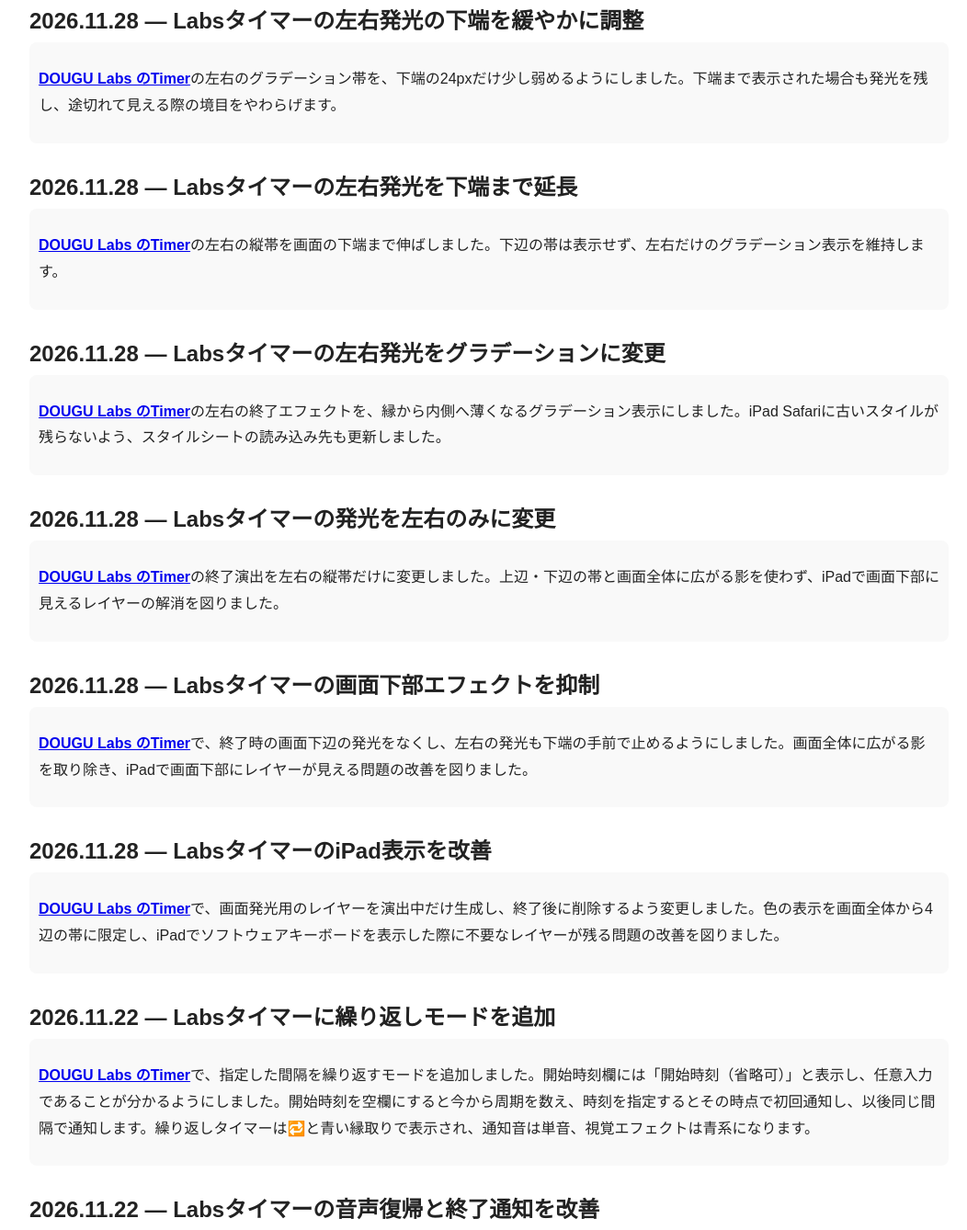
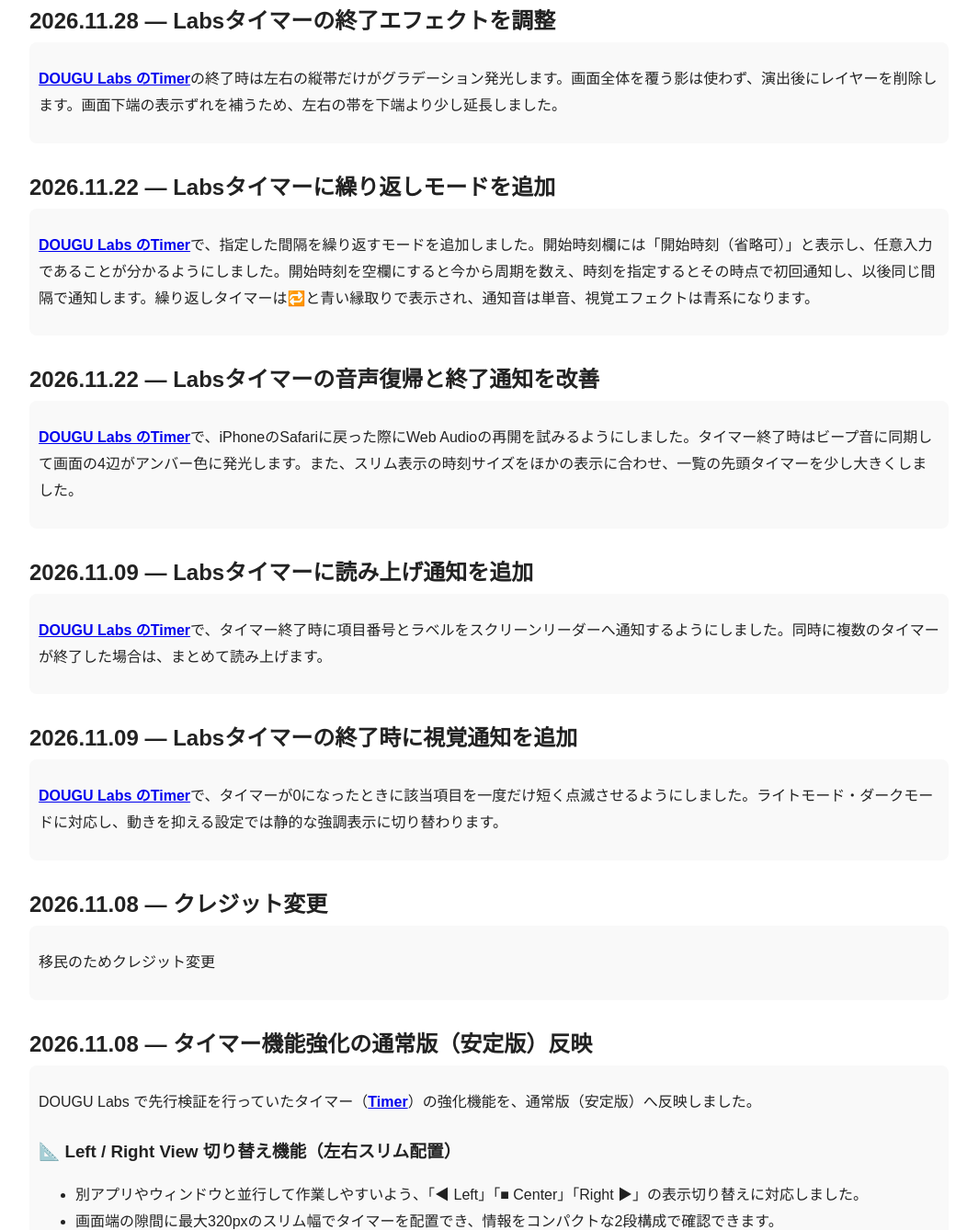
Before and after one commit to ai9-commits/LW, a plain HTML site: page release-notes.html in a window 1280 px wide. Shown: the part 218-1556 px from the top of the page at 92% size, without its empty margins (108-1160 px from the left). Drawn offline with Linux system fonts and the light colour scheme.

Commit message:
Labsタイマーの下端表示ずれを補正

```diff
--- a/labs/style.css
+++ b/labs/style.css
@@ -288,7 +288,7 @@ td.diff {
 .timer-viewport-flash-edge-left,
 .timer-viewport-flash-edge-right {
   top: 12px;
-  bottom: 0;
+  bottom: -24px;
   width: 48px;
 }
 
--- a/labs/timer.html
+++ b/labs/timer.html
@@ -5,7 +5,7 @@
 <meta name="viewport" content="width=device-width, initial-scale=1">
 <title>DOUGU Labs | Timer (開発版)</title>
 
-<link rel="stylesheet" href="style.css?v=20261128-bottom-softfade">
+<link rel="stylesheet" href="style.css?v=20261128-chrome-bottom">
 
 <!-- Google Analytics -->
 <script async src="https://www.googletagmanager.com/gtag/js?id=G-NWV2W1CSQT"></script>
--- a/release-notes.html
+++ b/release-notes.html
@@ -36,66 +36,11 @@ fetch("header.html")
 
 <section class="tool-section">
   <div class="section-header">
-    <h2>2026.11.28 — Labsタイマーの左右発光の下端を緩やかに調整</h2>
+    <h2>2026.11.28 — Labsタイマーの終了エフェクトを調整</h2>
   </div>
   <div class="form-row" style="display:block; line-height: 1.8;">
     <p>
-      <a href="labs/timer.html"><strong>DOUGU Labs のTimer</strong></a>の左右のグラデーション帯を、下端の24pxだけ少し弱めるようにしました。下端まで表示された場合も発光を残し、途切れて見える際の境目をやわらげます。
-    </p>
-  </div>
-</section>
-
-<section class="tool-section">
-  <div class="section-header">
-    <h2>2026.11.28 — Labsタイマーの左右発光を下端まで延長</h2>
-  </div>
-  <div class="form-row" style="display:block; line-height: 1.8;">
-    <p>
-      <a href="labs/timer.html"><strong>DOUGU Labs のTimer</strong></a>の左右の縦帯を画面の下端まで伸ばしました。下辺の帯は表示せず、左右だけのグラデーション表示を維持します。
-    </p>
-  </div>
-</section>
-
-<section class="tool-section">
-  <div class="section-header">
-    <h2>2026.11.28 — Labsタイマーの左右発光をグラデーションに変更</h2>
-  </div>
-  <div class="form-row" style="display:block; line-height: 1.8;">
-    <p>
-      <a href="labs/timer.html"><strong>DOUGU Labs のTimer</strong></a>の左右の終了エフェクトを、縁から内側へ薄くなるグラデーション表示にしました。iPad Safariに古いスタイルが残らないよう、スタイルシートの読み込み先も更新しました。
-    </p>
-  </div>
-</section>
-
-<section class="tool-section">
-  <div class="section-header">
-    <h2>2026.11.28 — Labsタイマーの発光を左右のみに変更</h2>
-  </div>
-  <div class="form-row" style="display:block; line-height: 1.8;">
-    <p>
-      <a href="labs/timer.html"><strong>DOUGU Labs のTimer</strong></a>の終了演出を左右の縦帯だけに変更しました。上辺・下辺の帯と画面全体に広がる影を使わず、iPadで画面下部に見えるレイヤーの解消を図りました。
-    </p>
-  </div>
-</section>
-
-<section class="tool-section">
-  <div class="section-header">
-    <h2>2026.11.28 — Labsタイマーの画面下部エフェクトを抑制</h2>
-  </div>
-  <div class="form-row" style="display:block; line-height: 1.8;">
-    <p>
-      <a href="labs/timer.html"><strong>DOUGU Labs のTimer</strong></a>で、終了時の画面下辺の発光をなくし、左右の発光も下端の手前で止めるようにしました。画面全体に広がる影を取り除き、iPadで画面下部にレイヤーが見える問題の改善を図りました。
-    </p>
-  </div>
-</section>
-
-<section class="tool-section">
-  <div class="section-header">
-    <h2>2026.11.28 — LabsタイマーのiPad表示を改善</h2>
-  </div>
-  <div class="form-row" style="display:block; line-height: 1.8;">
-    <p>
-      <a href="labs/timer.html"><strong>DOUGU Labs のTimer</strong></a>で、画面発光用のレイヤーを演出中だけ生成し、終了後に削除するよう変更しました。色の表示を画面全体から4辺の帯に限定し、iPadでソフトウェアキーボードを表示した際に不要なレイヤーが残る問題の改善を図りました。
+      <a href="labs/timer.html"><strong>DOUGU Labs のTimer</strong></a>の終了時は左右の縦帯だけがグラデーション発光します。画面全体を覆う影は使わず、演出後にレイヤーを削除します。画面下端の表示ずれを補うため、左右の帯を下端より少し延長しました。
     </p>
   </div>
 </section>
```
